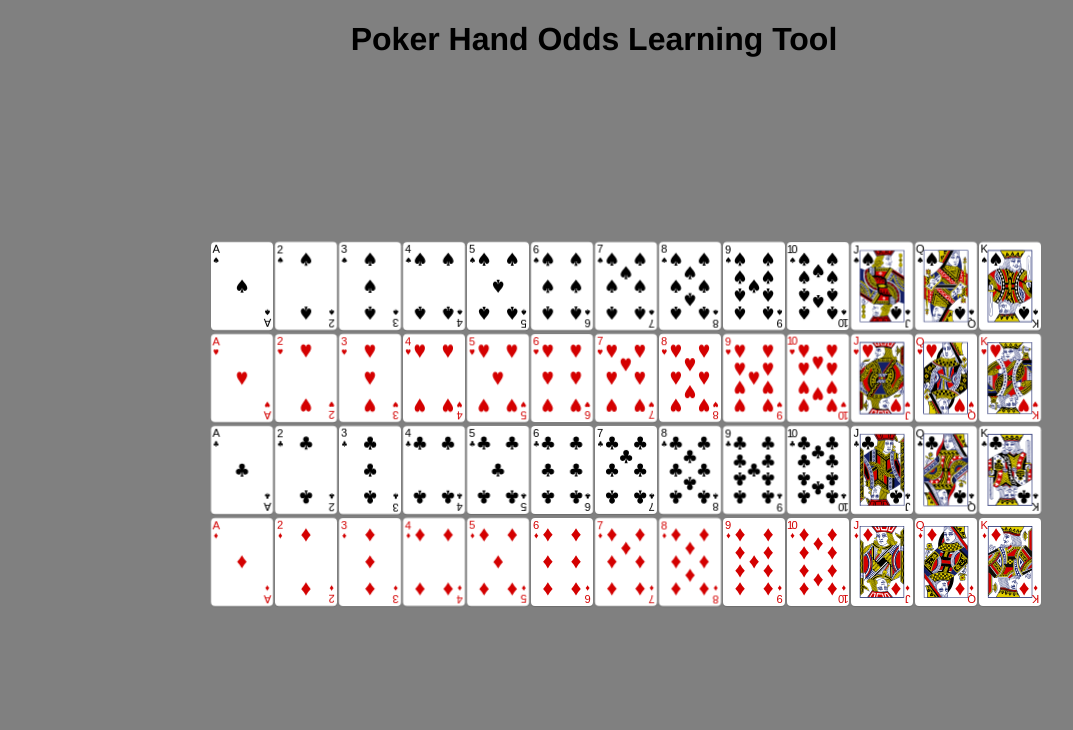
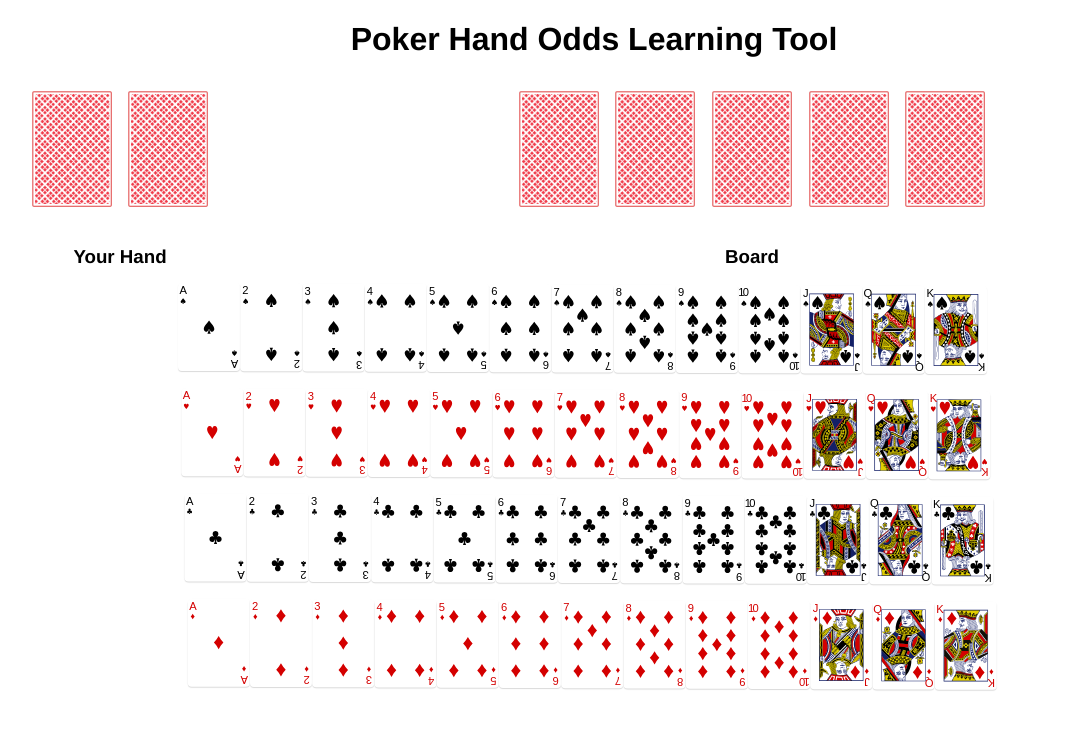
Before and after one commit to LuisGustavoGarcia/pokerhandodds, a Flask app: page / in a window 1280 px wide. Shown: the top 730 px of the page, without its empty margins (46-1119 px from the left). Run offline with Flask 2, Linux system fonts and the light colour scheme.

Commit message:
Creating web layout

```diff
--- a/static/deck-of-cards/cards.css
+++ b/static/deck-of-cards/cards.css
@@ -1,8 +1,8 @@
 .card {
-  position: absolute;
+  position: relative;
   display: inline-block;
-  left: -1.9375rem;
-  top: -2.75rem;
+  /* left: -1.9375rem;
+  top: -2.75rem; */
   width: 3.875rem;
   height: 5.5rem;
   background-color: #fff;
--- a/static/style.css
+++ b/static/style.css
@@ -1,7 +1,7 @@
 body {
   font-family: "helvetica", sans-serif;
   text-align: center;
-  background-color: gray;
+  background-color: white;
   -webkit-user-select: none;
   -moz-user-select: none;
   -ms-user-select: none;
@@ -13,12 +13,39 @@ body {
 }
 
 #deck {
-  position: fixed;
-  top: calc(50% + 1.5rem);
-  left: 50%;
-  -webkit-transform: translate3d(-50%, -50%, 0);
-  -moz-transform: translate3d(-50%, -50%, 0);
-  -o-transform: translate3d(-50%, -50%, 0);
-  -ms-transform: translate3d(-50%, -50%, 0);
-  transform: translate3d(-50%, -50%, 0);
+  position: relative;
 }
+
+.hand-card {
+  width: auto;
+  height: 8rem;
+}
+
+* {
+  box-sizing: border-box;
+}
+
+.col-1 {width: 8.33%;}
+.col-2 {width: 16.66%;}
+.col-3 {width: 25%;}
+.col-4 {width: 33.33%;}
+.col-5 {width: 41.66%;}
+.col-6 {width: 50%;}
+.col-7 {width: 58.33%;}
+.col-8 {width: 66.66%;}
+.col-9 {width: 75%;}
+.col-10 {width: 83.33%;}
+.col-11 {width: 91.66%;}
+.col-12 {width: 100%;}
+
+[class*="col-"] {
+  float: left;
+  padding: 5px;
+  /* border: 1px solid red; */
+}
+
+/* .row::after {
+  content: "";
+  clear: both;
+  display: table;
+} */
--- a/templates/index.html
+++ b/templates/index.html
@@ -1,6 +1,7 @@
 <!doctype html>
 <html>
 <head>
+  <link rel="shortcut icon" href="#" />
   <title>Poker Hand Odds</title>
   <script src="{{ url_for('static', filename='script.js') }}"></script>
   <link type="text/css" rel="stylesheet" href="{{ url_for('static', filename='style.css') }}">
@@ -8,7 +9,53 @@
 </head>
 <body>
   <script src="{{ url_for('static', filename='deck-of-cards/deck.js') }}"></script>
-  <h1>Poker Hand Odds Learning Tool</h1>
-  <div id="deck"></div>
+  <header>
+    <h1>Poker Hand Odds Learning Tool</h1>
+  </header>
+
+
+  <div class="row">
+    <div class="col-3">
+      <img class="hand-card" src="{{ url_for('static', filename='deck-of-cards/faces/back.png') }}">
+      <img class="hand-card" src="{{ url_for('static', filename='deck-of-cards/faces/back.png') }}">
+    </div>
+    <div class="col-9">
+      <img class="hand-card" src="{{ url_for('static', filename='deck-of-cards/faces/back.png') }}">
+      <img class="hand-card" src="{{ url_for('static', filename='deck-of-cards/faces/back.png') }}">
+      <img class="hand-card" src="{{ url_for('static', filename='deck-of-cards/faces/back.png') }}">
+      <img class="hand-card" src="{{ url_for('static', filename='deck-of-cards/faces/back.png') }}">
+      <img class="hand-card" src="{{ url_for('static', filename='deck-of-cards/faces/back.png') }}">
+    </div>
+  </div>
+
+  <div class="row">
+    <div class="col-3">
+      <h3>Your Hand</h3>
+    </div>
+    <div class="col-9">
+      <h3>Board</h3>
+    </div>
+  </div>
+
+  <div class="row">
+    <div class="col-12" id="suite1">
+
+    </div>
+  </div>
+  <div class="row">
+    <div class="col-12" id="suite2">
+
+    </div>
+  </div>
+  <div class="row">
+    <div class="col-12" id="suite3">
+
+    </div>
+  </div>
+  <div class="row">
+    <div class="col-12" id="suite4">
+
+    </div>
+  </div>
 </body>
 </html>
```
Also changed, not shown: static/script.js (+25 -6 lines).
